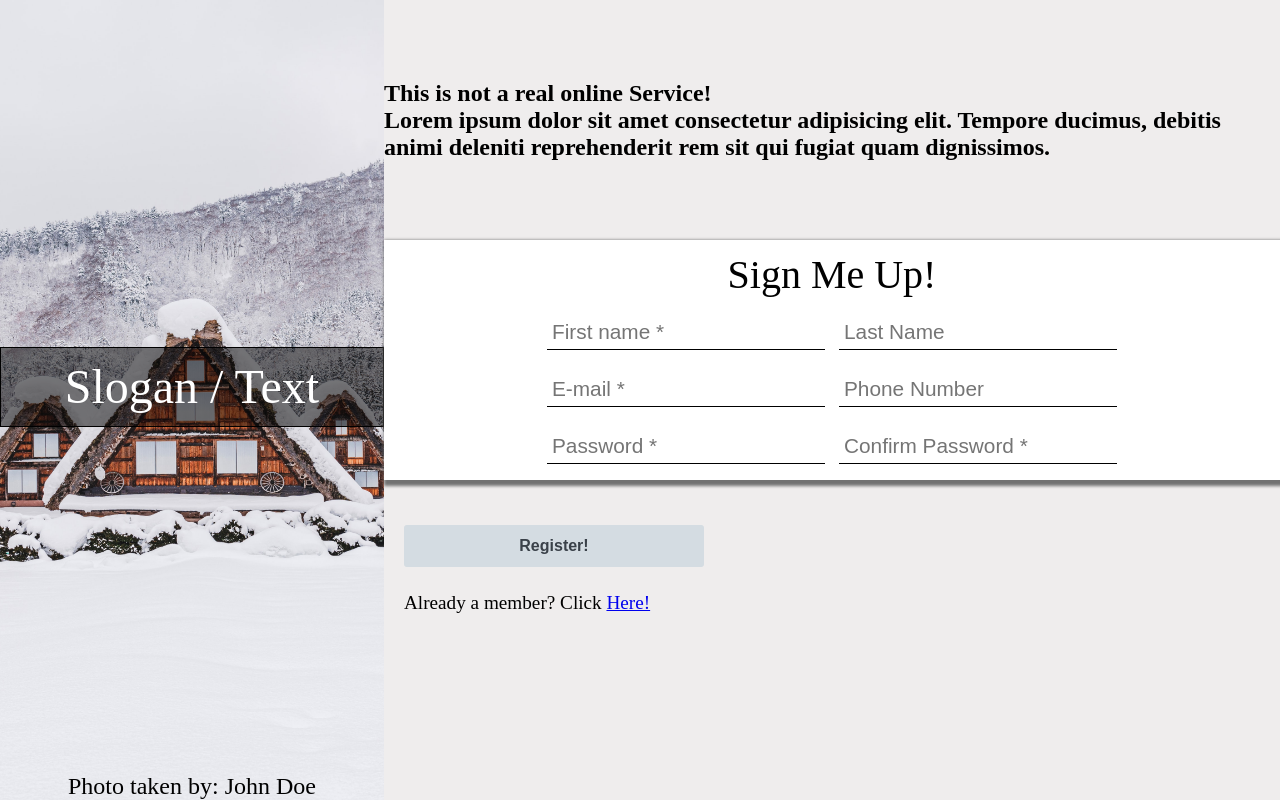
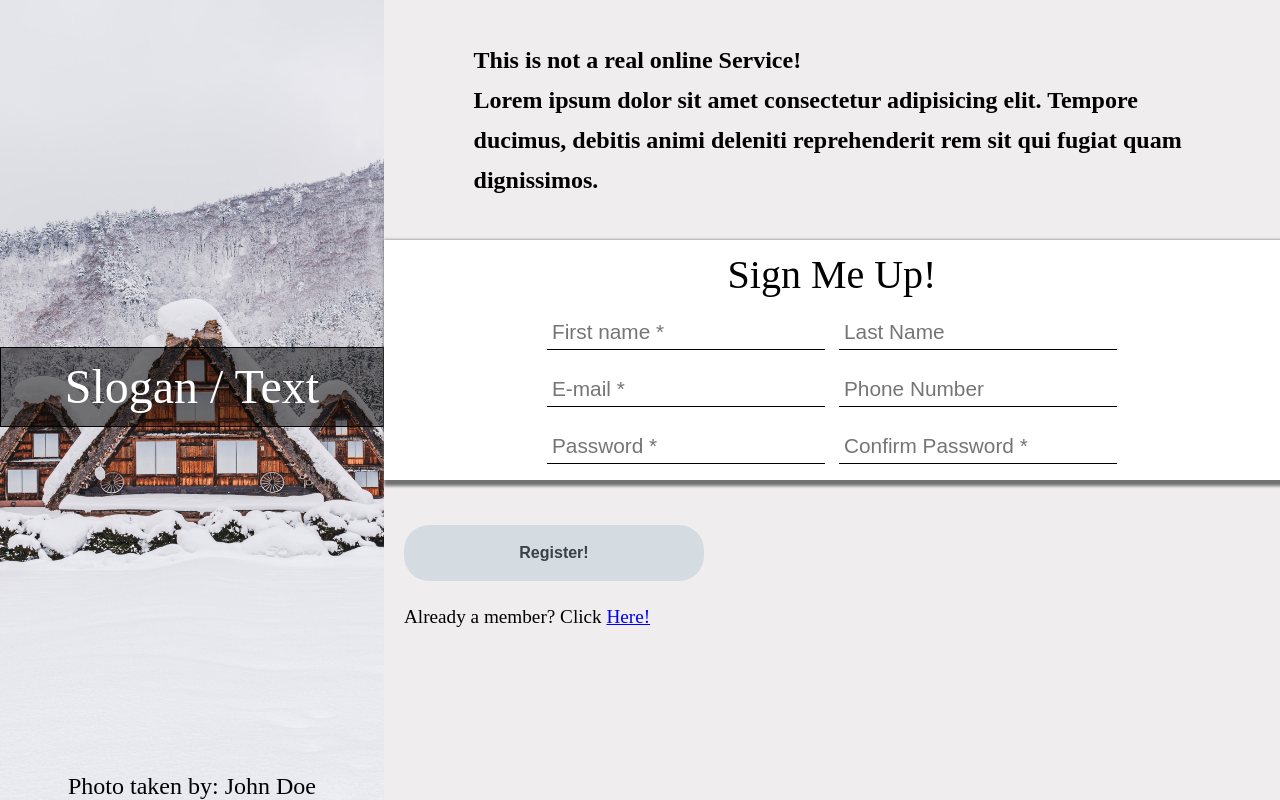
Before and after one commit to AlexSaxena/sign-up-form, a plain HTML site: page index.html in a window 1280 px wide. Drawn offline with Linux system fonts and the light colour scheme.

Commit message:
Adds Color for password msg + width for header

```diff
--- a/index.html
+++ b/index.html
@@ -103,6 +103,7 @@
       function checkPassword() {
         if (password.value != confirmPassword.value) {
           let msg = document.querySelector(".password-msg");
+          msg.style.color = "red";
           msg.innerText = "Password Does Not Match!";
         } else if (
           password.value == confirmPassword.value &&
--- a/styles.css
+++ b/styles.css
@@ -52,6 +52,10 @@ main {
   justify-content: center;
   align-items: center;
 }
+h1 {
+  width: 80%;
+  line-height: 2.5rem;
+}
 #form-intro {
   font-size: 2.5rem;
 }
@@ -105,12 +109,12 @@ input:active {
   outline: none;
   cursor: pointer;
   font-weight: 600;
-  border-radius: 3px;
+  border-radius: 25px;
   padding: 12px 24px;
   border: 0;
   color: #3a4149;
   background: #d4dce2;
-  line-height: 1.15;
+  line-height: 2;
   font-size: 16px;
   width: 300px;
   margin-left: 20px;
```
